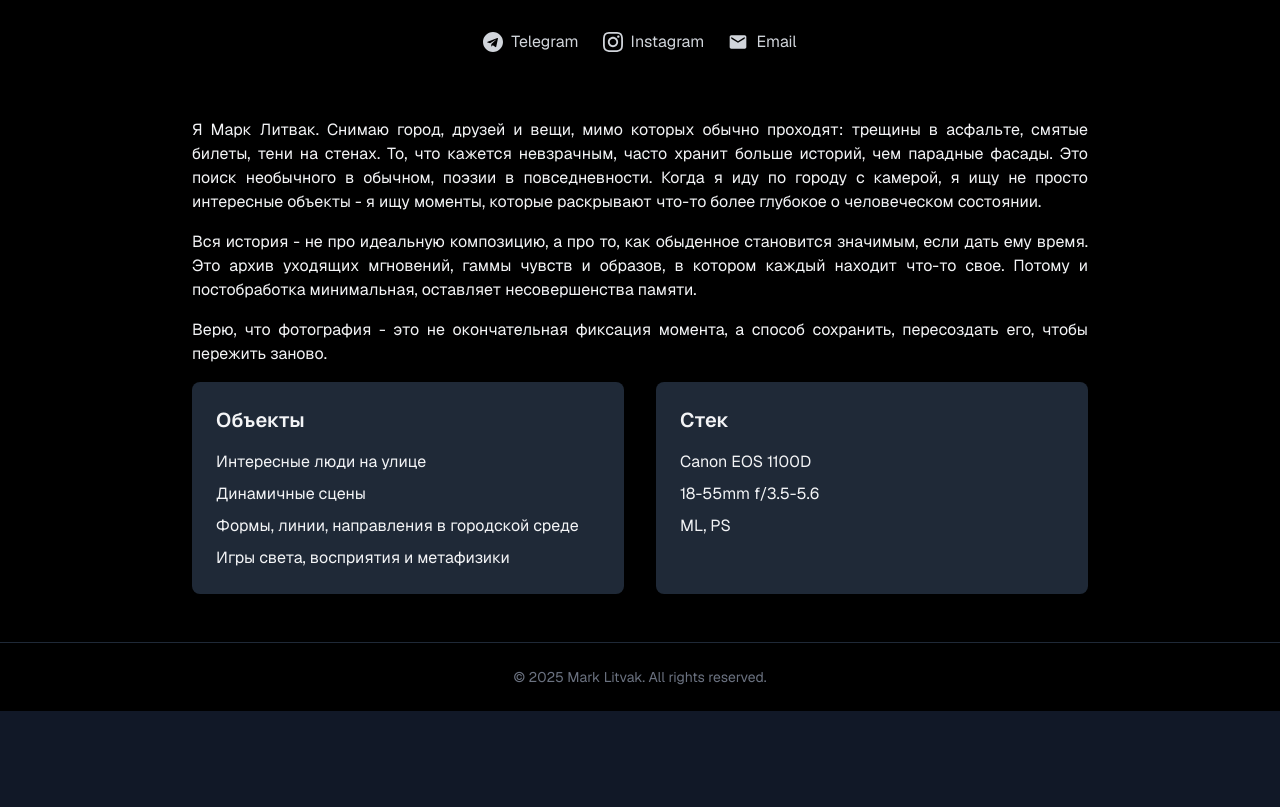
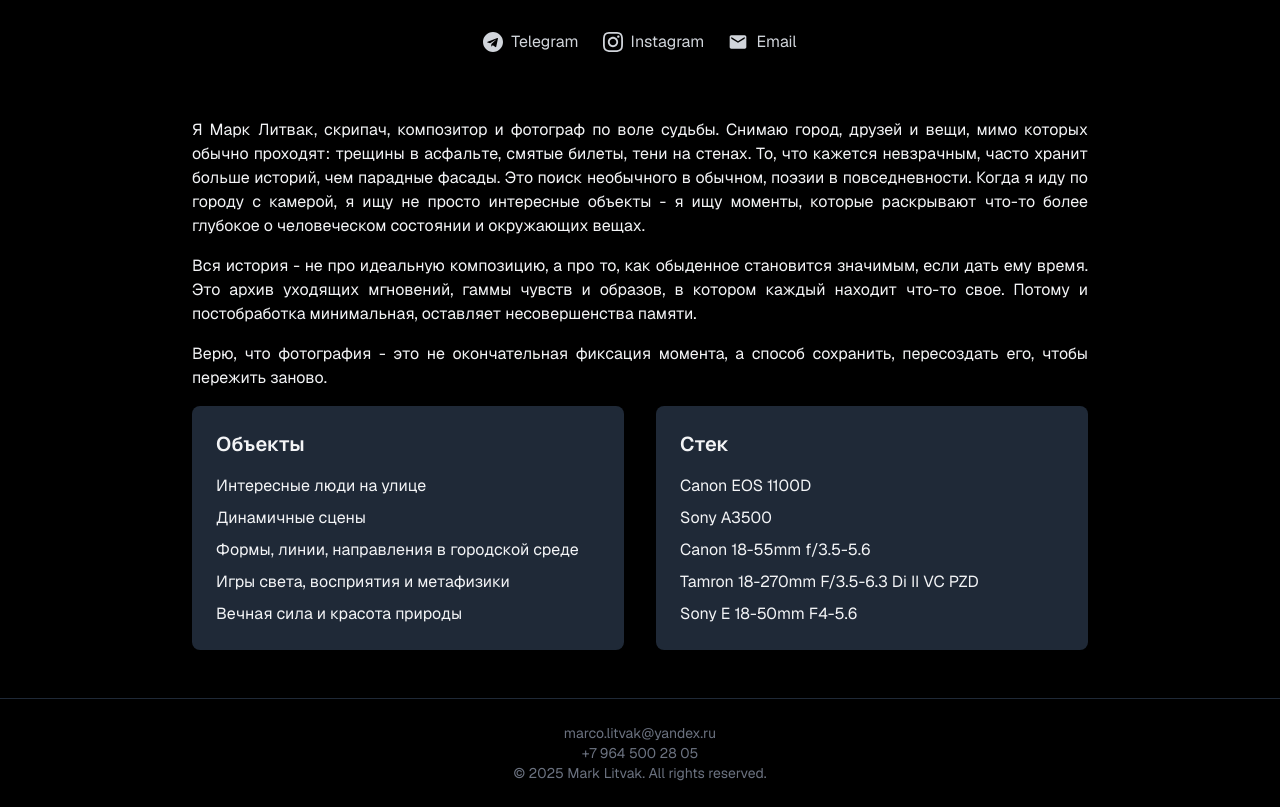
Before and after one commit to carlfreeman/littlecan, a Next.js app: page /about in a window 1280 px wide. Shown: the part 434-1241 px from the top of the page. Before the commit the page ends 1145 px from the top, so only its background shows below. Built offline with nearby package versions, Linux system fonts and the light colour scheme.

Commit message:
Update logics and text

```diff
--- a/src/components/Header.tsx
+++ b/src/components/Header.tsx
@@ -5,7 +5,7 @@ const Header = () => {
   const navItems = [
     { name: '/Главная', path: '/' },
     { name: '/Фотосклад', path: '/gallery' },
-    // { name: '/Сезоны', path: '/series' },
+    { name: '/Сезоны', path: '/series' },
     { name: '/Автор', path: '/about' },
   ];
 
--- a/src/pages/_app.tsx
+++ b/src/pages/_app.tsx
@@ -16,6 +16,8 @@ function MyApp({ Component, pageProps }: AppProps) {
       </main>
       <footer className="py-6 border-t border-gray-800">
         <div className="container mx-auto px-4 text-center text-gray-500 text-sm">
+          <p>marco.litvak@yandex.ru</p>
+          <p>+7 964 500 28 05</p>
           © {new Date().getFullYear()} Mark Litvak. All rights reserved.
         </div>
       </footer>
--- a/src/pages/about.tsx
+++ b/src/pages/about.tsx
@@ -49,7 +49,7 @@ export default function About() {
             </a>
 
             <a
-              href="mailto:carlfreeman@gmail.com"
+              href="mailto:marco.litvak@yandex.ru"
               className="flex items-center gap-2 text-gray-300 hover:text-white transition-colors"
             >
               <svg className="w-5 h-5" viewBox="0 0 24 24">
@@ -65,9 +65,9 @@ export default function About() {
 
         <div className="prose prose-invert text-justify max-w-none space-y-4">
           <p>
-            Я Марк Литвак. Снимаю город, друзей и вещи, мимо которых обычно проходят: трещины в асфальте, смятые билеты, тени на стенах.
+            Я Марк Литвак, скрипач, композитор и фотограф по воле судьбы. Снимаю город, друзей и вещи, мимо которых обычно проходят: трещины в асфальте, смятые билеты, тени на стенах.
             То, что кажется невзрачным, часто хранит больше историй, чем парадные фасады. Это поиск необычного в обычном, поэзии в повседневности.
-            Когда я иду по городу с камерой, я ищу не просто интересные объекты - я ищу моменты, которые раскрывают что-то более глубокое о человеческом состоянии.
+            Когда я иду по городу с камерой, я ищу не просто интересные объекты - я ищу моменты, которые раскрывают что-то более глубокое о человеческом состоянии и окружающих вещах.
           </p>
           <p>
             Вся история - не про идеальную композицию, а про то, как обыденное становится значимым, если дать ему время.
@@ -85,6 +85,7 @@ export default function About() {
                 <li>Динамичные сцены</li>
                 <li>Формы, линии, направления в городской среде</li>
                 <li>Игры света, восприятия и метафизики</li>
+                <li>Вечная сила и красота природы</li>
               </ul>
             </div>
 
@@ -92,8 +93,11 @@ export default function About() {
               <h3 className="text-xl font-semibold mb-4 font-geist">Стек</h3>
               <ul className="space-y-2">
                 <li>Canon EOS 1100D</li>
-                <li>18-55mm f/3.5-5.6</li>
-                <li>ML, PS</li>
+                <li>Sony A3500</li>
+                <li></li>
+                <li>Canon 18-55mm f/3.5-5.6</li>
+                <li>Tamron 18-270mm F/3.5-6.3 Di II VC PZD</li>
+                <li>Sony E 18-50mm F4-5.6</li>
               </ul>
             </div>
           </div>
--- a/src/pages/series/index.tsx
+++ b/src/pages/series/index.tsx
@@ -63,13 +63,13 @@ export default function Series() {
         <h1 className="text-3xl md:text-4xl font-bold mb-4">
           {isLoading ? <Skeleton width={150} className="mx-auto" /> : 'Сезоны'}
         </h1>
-        <p className="text-gray-400 max-w-2xl mx-auto">
+        {/*<p className="text-gray-400 max-w-2xl mx-auto">
           {isLoading ? (
             <Skeleton count={2} className="max-w-2xl mx-auto" />
           ) : (
-            'Collections organized by seasons, each representing a cohesive body of work with a distinct narrative and visual language.'
+            'Такими были мои фотографии в разные сезоны.'
           )}
-        </p>
+        </p>*/}
       </div>
 
       {isLoading ? (
@@ -131,7 +131,7 @@ export default function Series() {
                   href={`/gallery?season=${season}`}
                   className="inline-block px-6 py-3 border border-gray-700 rounded-lg hover:border-gray-500 transition-colors"
                 >
-                  View Full Collection
+                  Открыть все
                 </Link>
               </div>
             </section>
@@ -139,7 +139,7 @@ export default function Series() {
         </div>
       )}
 
-      <div className="grid grid-cols-1 md:grid-cols-2 gap-8 mt-16">
+      {/*<div className="grid grid-cols-1 md:grid-cols-2 gap-8 mt-16">
         <div className="bg-gray-800 p-8 rounded-lg">
           <h3 className="text-xl font-semibold mb-4 font-geist">
             {isLoading ? <Skeleton width={180} /> : 'Seasonal Approach'}
@@ -171,7 +171,7 @@ export default function Series() {
             )}
           </p>
         </div>
-      </div>
+      </div>*/}
     </div>
   );
 }
```
Also changed, not shown: public/photos/artist.webp (added).
